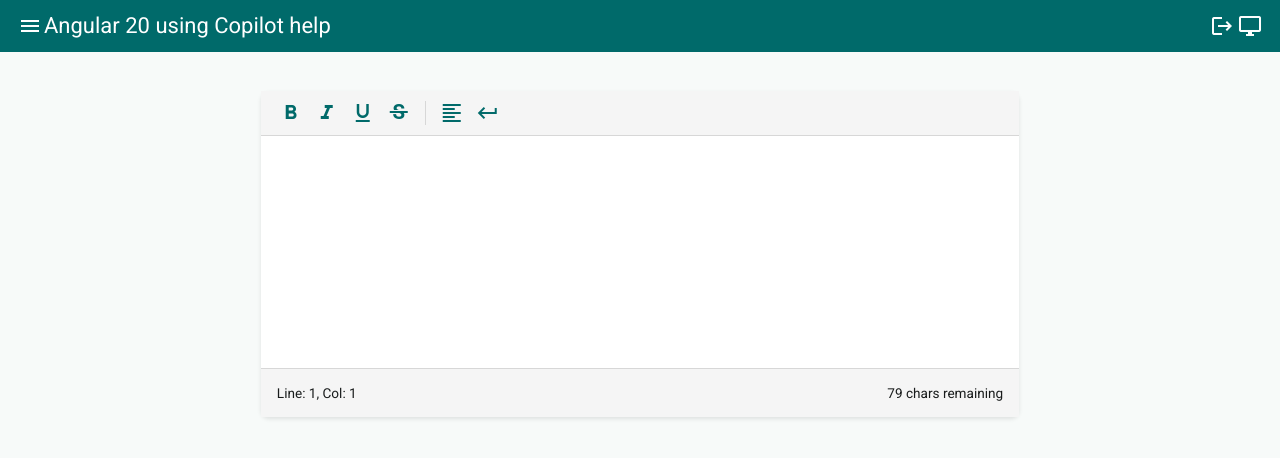
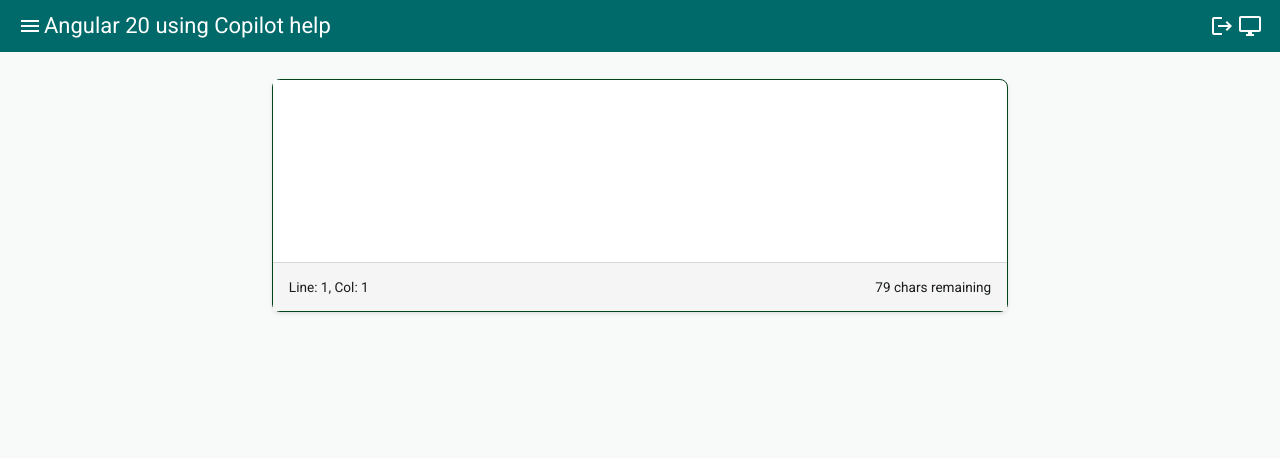
Before and after one commit to shib714/ng-vive-vscode, an Angular app: page /text-editor in a window 1280 px wide. Shown: the top 458 px of the page. Built offline with nearby package versions, Linux system fonts and the light colour scheme.

Commit message:
without toolbar version

```diff
--- a/src/app/components/text-editor/text-editor.html
+++ b/src/app/components/text-editor/text-editor.html
@@ -1,4 +1,5 @@
 <div class="editor-container mat-elevation-z2">
+  <!----
   <div class="toolbar">
     <button mat-icon-button (click)="format('bold')" aria-label="Bold"  matTooltip="Bold (Ctrl+B)"><mat-icon>format_bold</mat-icon></button>
     <button mat-icon-button (click)="format('italic')" aria-label="Italic"><mat-icon>format_italic</mat-icon></button>
@@ -19,6 +20,7 @@
       <mat-icon>keyboard_return</mat-icon>
     </button>
   </div>
+-->
     <div class="editor-content"
   contenteditable="true"
   (input)="onContentInput()"
--- a/src/app/components/text-editor/text-editor.scss
+++ b/src/app/components/text-editor/text-editor.scss
@@ -1,11 +1,12 @@
 .editor-container {
   display: flex;
   flex-direction: column;
-  margin: 24px auto;
+  margin: 12px auto;
   background: #fff;
+  border: 1px solid #03441c;
   border-radius: 8px;
   box-shadow: 0 2px 4px rgba(0, 0, 0, 0.1);
-  width: calc(79ch + 48px);
+  width: calc(79ch + 24px);
   max-width: 95vw;
 }
 
@@ -34,7 +35,7 @@
   font-family: 'Consolas', 'Courier New', monospace;
   font-size: 14px;
   line-height: 1.5;
-  min-height: 200px;
+  min-height: 150px;
   max-height: 600px;
   padding: 16px;
   margin: 0;
```
